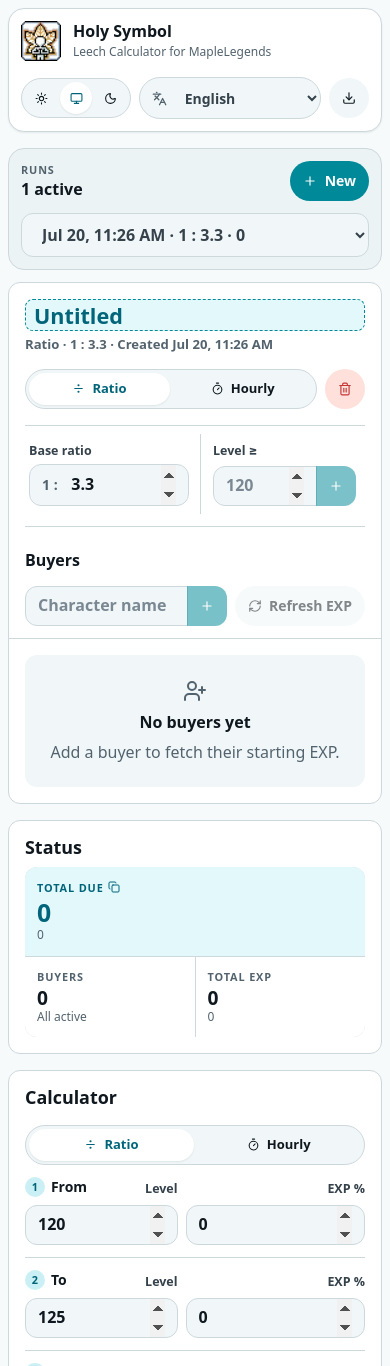
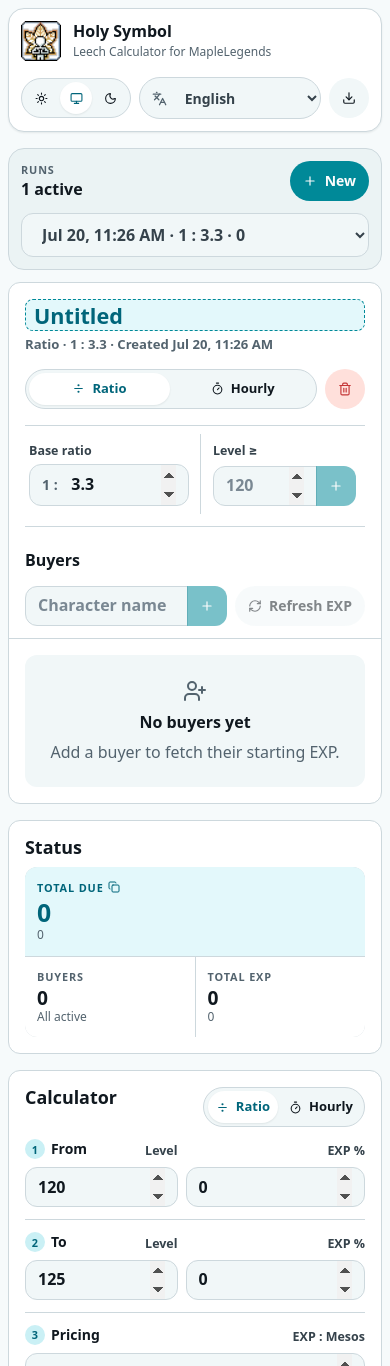
Before and after one commit to kiri-ml/holysymbol, a React (Vite) app: page / in a window 390 px wide. Shown: the top 1366 px of the page. Built offline with nearby package versions, Linux system fonts and the light colour scheme.

Commit message:
style: responsive billing mode switch

```diff
--- a/src/features/estimate/Estimate.module.css
+++ b/src/features/estimate/Estimate.module.css
@@ -6,6 +6,13 @@
     min-width: 0;
   }
   .header { min-width: 0; }
+  .header > :last-child {
+    container: estimate-mode-actions / inline-size;
+    display: flex;
+    justify-content: flex-end;
+    min-width: 4.75rem;
+    flex: 1 1 0;
+  }
   .modeControl { min-width: 0; }
   .grid { display: grid; grid-template-columns: 1fr; gap: 0; min-width: 0; }
 
@@ -30,9 +37,26 @@
   .resultItem { min-width: 0; --metric-value-size: 1.2rem; }
   .resultItemFull { grid-column: 1; }
 
-  @container estimate (max-width: 26rem) {
+  @container estimate-mode-actions (max-width: 14rem) {
+    .modeControl { width: auto; min-width: max-content; flex: 0 0 auto; }
+    .modeControl [data-responsive-button='low'] {
+      --button-low-priority-inline-size: var(--control-size-sm);
+      --button-low-priority-padding-inline: 0;
+      --button-low-priority-gap: 0;
+      --button-low-priority-label-display: none;
+    }
+  }
+
+  @container estimate (max-width: 16rem) {
     .header { align-items: stretch; flex-direction: column; }
+    .header > :last-child { width: 100%; flex: 0 0 auto; }
     .modeControl { width: 100%; --segmented-option-flex: 1; }
+    .modeControl [data-responsive-button='low'] {
+      --button-low-priority-inline-size: auto;
+      --button-low-priority-padding-inline: var(--control-padding-sm);
+      --button-low-priority-gap: 0.45rem;
+      --button-low-priority-label-display: inline;
+    }
   }
 
   @container estimate (min-width: 22rem) {
--- a/src/features/estimate/QuickEstimate.tsx
+++ b/src/features/estimate/QuickEstimate.tsx
@@ -44,6 +44,7 @@ export function QuickEstimate({
               value={estimate.billingType}
               className={styles.modeControl}
               ariaLabel={t('billing.estimateType')}
+              collapseLabels="low"
               onChange={(billingType) => updateEstimate({ billingType })}
             />
           )}
--- a/src/features/runs/RunEditor.module.css
+++ b/src/features/runs/RunEditor.module.css
@@ -13,21 +13,40 @@
   }
 
   .header { display: flex; justify-content: space-between; gap: var(--space-4); align-items: flex-start; min-width: 0; }
-  .heading { min-width: 0; flex: 1 1 auto; }
+  .heading { min-width: 0; flex: 1 1 0; }
   .title {
-    width: 100%; min-height: 2rem; border: 0; border-radius: var(--radius-sm); background: transparent; color: var(--ink);
+    width: 100%; min-width: 0; max-width: 100%; min-height: 2rem; border: 0; border-radius: var(--radius-sm); background: transparent; color: var(--ink);
     padding: 0; outline: none; font-size: var(--text-title-lg); font-weight: var(--weight-strong);
   }
   .title[data-empty='true'] { border: 1px dashed var(--primary); background: var(--primary-softer); padding: 0 var(--space-2); }
   .title[data-empty='true']::placeholder { color: var(--primary-strong); opacity: 1; }
   .title[data-empty='true']:focus { border-style: solid; background: var(--control); }
   .createdAt { margin-top: 0.22rem; color: var(--muted); font-size: 0.82rem; font-weight: var(--weight-medium); }
-  .actions { display: flex; gap: var(--space-2); align-items: center; min-width: 0; }
+  .actions {
+    container: run-actions / inline-size;
+    display: flex;
+    justify-content: flex-end;
+    gap: var(--space-2);
+    align-items: center;
+    min-width: 7.75rem;
+    flex: 0 1 16.5rem;
+  }
   .modeControl { min-width: 0; }
 
-  @container run-editor (max-width: 36rem) {
+  @container run-actions (max-width: 16rem) {
+    .modeControl { width: auto; min-width: max-content; flex: 0 0 auto; }
+    .modeControl [data-responsive-button='low'] {
+      --button-low-priority-inline-size: var(--control-size-sm);
+      --button-low-priority-padding-inline: 0;
+      --button-low-priority-gap: 0;
+      --button-low-priority-label-display: none;
+    }
+  }
+
+  @container run-editor (max-width: 24rem) {
     .header { align-items: stretch; flex-direction: column; }
-    .actions { display: grid; grid-template-columns: minmax(0, 1fr) auto; }
-    .modeControl { width: 100%; --segmented-option-flex: 1; }
+    .actions { width: 100%; min-width: 0; flex: 0 0 auto; flex-wrap: wrap; }
+    .actions > :last-child { margin-inline-start: auto; }
+    .modeControl { width: auto; flex: 1 1 4.75rem; --segmented-option-flex: 1; }
   }
 }
--- a/src/features/runs/RunHeader.tsx
+++ b/src/features/runs/RunHeader.tsx
@@ -28,7 +28,13 @@ export function RunHeader({ run, index, onRename, onChangeBillingType, onDelete
         </p>
       </div>
       <div className={styles.actions}>
-        <PricingModeControl className={styles.modeControl} value={run.billing.type} ariaLabel={t('billing.type')} onChange={onChangeBillingType} />
+        <PricingModeControl
+          className={styles.modeControl}
+          value={run.billing.type}
+          ariaLabel={t('billing.type')}
+          collapseLabels="low"
+          onChange={onChangeBillingType}
+        />
         <IconButton variant="danger" onClick={onDelete} icon={<Trash2 size={16} />} aria-label={t('run.delete')} />
       </div>
     </div>
--- a/src/modules/pricing/PricingModeControl.tsx
+++ b/src/modules/pricing/PricingModeControl.tsx
@@ -1,6 +1,7 @@
 import { Divide, Timer } from 'lucide-react';
 import { useTranslation } from 'react-i18next';
 import type { BillingType } from '../../domain/types';
+import type { ButtonCollapsePriority } from '../../ui/button';
 import { SegmentedControl } from '../../ui/segmented-control';
 
 export type PricingModeControlProps = {
@@ -8,9 +9,16 @@ export type PricingModeControlProps = {
   onChange: (value: BillingType) => void;
   ariaLabel: string;
   className?: string;
+  collapseLabels?: ButtonCollapsePriority | 'never';
 };
 
-export function PricingModeControl({ value, onChange, ariaLabel, className }: PricingModeControlProps) {
+export function PricingModeControl({
+  value,
+  onChange,
+  ariaLabel,
+  className,
+  collapseLabels = 'never',
+}: PricingModeControlProps) {
   const { t } = useTranslation();
 
   return (
@@ -19,6 +27,7 @@ export function PricingModeControl({ value, onChange, ariaLabel, className }: Pr
       onChange={onChange}
       ariaLabel={ariaLabel}
       className={className}
+      collapseLabels={collapseLabels}
       options={[
         { value: 'ratio', label: t('billing.ratio'), icon: <Divide size={15} /> },
         { value: 'hourly', label: t('billing.hourly'), icon: <Timer size={15} /> },
```
